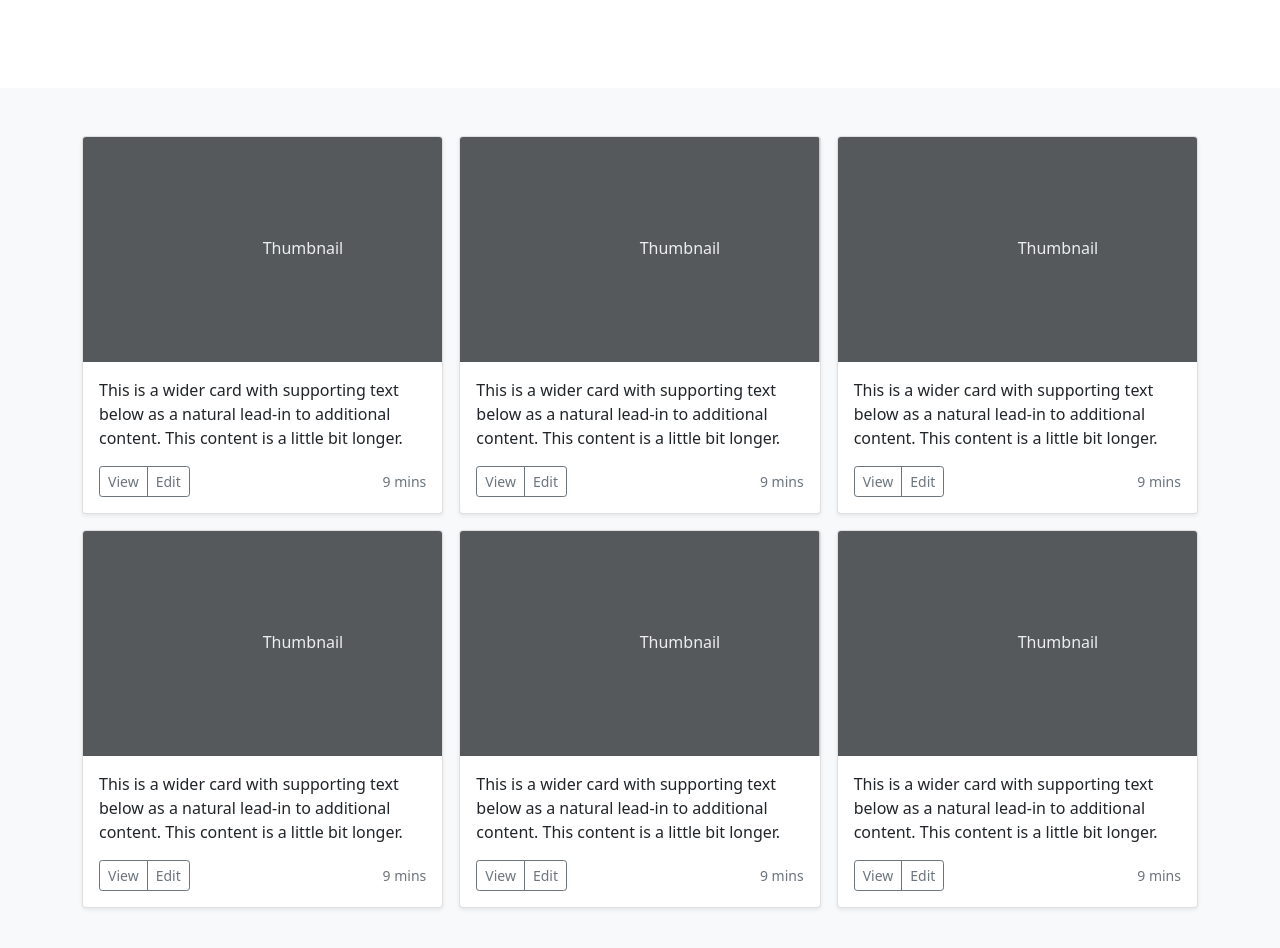
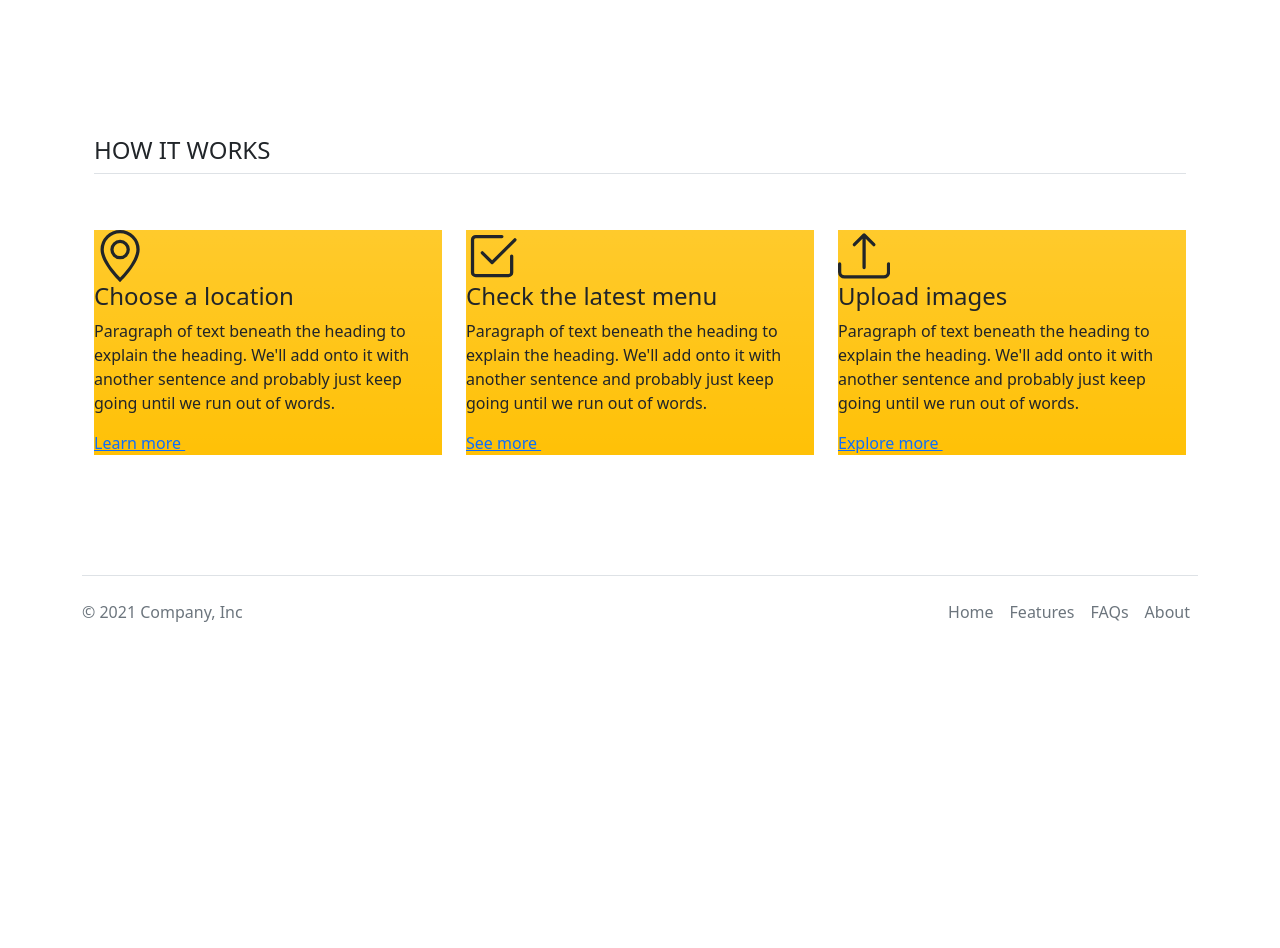
Before and after one commit to kohdc1723/MENU.IT, a plain HTML site: page index.html in a window 1280 px wide. Shown: the part 360-1308 px from the top of the page. After the commit the page ends 1032 px from the top, so only its background shows below. Drawn offline with nearby package versions, Linux system fonts and the light colour scheme.

Commit message:
Add files via upload
add index.html

```diff
--- a/index.html
+++ b/index.html
@@ -23,27 +23,27 @@
               <a class="nav-link active" aria-current="page" href="#">Home</a>
             </li>
             <li class="nav-item">
+              <a class="nav-link" href="#">Menus</a>
+            </li>
+            <li class="nav-item">
               <a class="nav-link" href="#">Favorites</a>
             </li>
-            <li class="nav-item dropdown">
-              <a class="nav-link dropdown-toggle" href="#" id="navbarDropdown" role="button" data-bs-toggle="dropdown" aria-expanded="false">
-                Dropdown
-              </a>
-              <ul class="dropdown-menu" aria-labelledby="navbarDropdown">
-                <li><a class="dropdown-item" href="#">FAQ</a></li>
-                <li><a class="dropdown-item" href="#">Contact</a></li>
-                <li><hr class="dropdown-divider"></li>
-                <li><a class="dropdown-item" href="#">Something else here</a></li>
-              </ul>
+            <li class="nav-item">
+              <a class="nav-link" href="#">FAQs</a>
+            </li>
+            <li class="nav-item">
+              <a class="nav-link" href="#">About</a>
+            </li>
+            <li class="nav-item">
+              <a class="nav-link" href="#">Contact</a>
           </ul>
           <div class="d-grid gap-2 d-md-flex justify-content-md-end">
-            <button class="btn btn-primary me-md-2" type="button">Login</button>
-            <button class="btn btn-primary" type="button">Sign Up</button>
+            <button class="btn btn-warning me-md-2" type="button">Login</button>
+            <button class="btn btn-warning" type="button">Sign Up</button>
           </div>
         </div>
       </div>
     </nav>
-
 
 <main>
 
@@ -64,110 +64,71 @@
     </div>
   </section>
 
-  <div class="album py-5 bg-light">
-    <div class="container">
-
-      <div class="row row-cols-1 row-cols-sm-2 row-cols-md-3 g-3">
-        <div class="col">
-          <div class="card shadow-sm">
-            <svg class="bd-placeholder-img card-img-top" width="100%" height="225" xmlns="http://www.w3.org/2000/svg" role="img" aria-label="Placeholder: Thumbnail" preserveAspectRatio="xMidYMid slice" focusable="false"><title>Placeholder</title><rect width="100%" height="100%" fill="#55595c"/><text x="50%" y="50%" fill="#eceeef" dy=".3em">Thumbnail</text></svg>
-
-            <div class="card-body">
-              <p class="card-text">This is a wider card with supporting text below as a natural lead-in to additional content. This content is a little bit longer.</p>
-              <div class="d-flex justify-content-between align-items-center">
-                <div class="btn-group">
-                  <button type="button" class="btn btn-sm btn-outline-secondary">View</button>
-                  <button type="button" class="btn btn-sm btn-outline-secondary">Edit</button>
-                </div>
-                <small class="text-muted">9 mins</small>
+  <div class="container px-4 py-5" id="featured-3">
+    <h4 class="pb-2 border-bottom">HOW IT WORKS</h4>
+    <div class="row g-4 py-5 row-cols-1 row-cols-lg-3">
+      <div class="feature col">
+        <div class="feature-icon bg-warning bg-gradient">
+          <svg xmlns="http://www.w3.org/2000/svg" width="15%" height="15%" fill="currentColor" class="bi bi-geo-alt" viewBox="0 0 16 16">
+            <path d="M12.166 8.94c-.524 1.062-1.234 2.12-1.96 3.07A31.493 31.493 0 0 1 8 14.58a31.481 31.481 0 0 1-2.206-2.57c-.726-.95-1.436-2.008-1.96-3.07C3.304 7.867 3 6.862 3 6a5 5 0 0 1 10 0c0 .862-.305 1.867-.834 2.94zM8 16s6-5.686 6-10A6 6 0 0 0 2 6c0 4.314 6 10 6 10z"/>
+            <path d="M8 8a2 2 0 1 1 0-4 2 2 0 0 1 0 4zm0 1a3 3 0 1 0 0-6 3 3 0 0 0 0 6z"/>
+          </svg>
+        <h4>Choose a location</h4>
+        <p>Paragraph of text beneath the heading to explain the heading. We'll add onto it with another sentence and probably just keep going until we run out of words.</p>
+        <a href="#" class="icon-link">
+          Learn more
+          <svg class="bi" width="1em" height="1em"><use xlink:href="#chevron-right"/></svg>
+        </a>
         </div>
       </div>
+
+      <div class="feature col">
+        <div class="feature-icon bg-warning bg-gradient">
+          <svg xmlns="http://www.w3.org/2000/svg" width="15%" height="15%" fill="currentColor" class="bi bi-check2-square" viewBox="0 0 16 16">
+            <path d="M3 14.5A1.5 1.5 0 0 1 1.5 13V3A1.5 1.5 0 0 1 3 1.5h8a.5.5 0 0 1 0 1H3a.5.5 0 0 0-.5.5v10a.5.5 0 0 0 .5.5h10a.5.5 0 0 0 .5-.5V8a.5.5 0 0 1 1 0v5a1.5 1.5 0 0 1-1.5 1.5H3z"/>
+            <path d="m8.354 10.354 7-7a.5.5 0 0 0-.708-.708L8 9.293 5.354 6.646a.5.5 0 1 0-.708.708l3 3a.5.5 0 0 0 .708 0z"/>
+          </svg>
+        <h4>Check the latest menu</h4>
+        <p>Paragraph of text beneath the heading to explain the heading. We'll add onto it with another sentence and probably just keep going until we run out of words.</p>
+        <a href="#" class="icon-link">
+          See more
+          <svg class="bi" width="1em" height="1em"><use xlink:href="#chevron-right"/></svg>
+        </a>
         </div>
       </div>
-        <div class="col">
-          <div class="card shadow-sm">
-            <svg class="bd-placeholder-img card-img-top" width="100%" height="225" xmlns="http://www.w3.org/2000/svg" role="img" aria-label="Placeholder: Thumbnail" preserveAspectRatio="xMidYMid slice" focusable="false"><title>Placeholder</title><rect width="100%" height="100%" fill="#55595c"/><text x="50%" y="50%" fill="#eceeef" dy=".3em">Thumbnail</text></svg>
 
-            <div class="card-body">
-              <p class="card-text">This is a wider card with supporting text below as a natural lead-in to additional content. This content is a little bit longer.</p>
-              <div class="d-flex justify-content-between align-items-center">
-                <div class="btn-group">
-                  <button type="button" class="btn btn-sm btn-outline-secondary">View</button>
-                  <button type="button" class="btn btn-sm btn-outline-secondary">Edit</button>
-                </div>
-                <small class="text-muted">9 mins</small>
-              </div>
-            </div>
-          </div>
-        </div>
-        <div class="col">
-          <div class="card shadow-sm">
-            <svg class="bd-placeholder-img card-img-top" width="100%" height="225" xmlns="http://www.w3.org/2000/svg" role="img" aria-label="Placeholder: Thumbnail" preserveAspectRatio="xMidYMid slice" focusable="false"><title>Placeholder</title><rect width="100%" height="100%" fill="#55595c"/><text x="50%" y="50%" fill="#eceeef" dy=".3em">Thumbnail</text></svg>
-
-            <div class="card-body">
-              <p class="card-text">This is a wider card with supporting text below as a natural lead-in to additional content. This content is a little bit longer.</p>
-              <div class="d-flex justify-content-between align-items-center">
-                <div class="btn-group">
-                  <button type="button" class="btn btn-sm btn-outline-secondary">View</button>
-                  <button type="button" class="btn btn-sm btn-outline-secondary">Edit</button>
-                </div>
-                <small class="text-muted">9 mins</small>
+      <div class="feature col">
+        <div class="feature-icon bg-warning bg-gradient">
+          <svg xmlns="http://www.w3.org/2000/svg" width="15%" height="15%" fill="currentColor" class="bi bi-upload" viewBox="0 0 16 16">
+            <path d="M.5 9.9a.5.5 0 0 1 .5.5v2.5a1 1 0 0 0 1 1h12a1 1 0 0 0 1-1v-2.5a.5.5 0 0 1 1 0v2.5a2 2 0 0 1-2 2H2a2 2 0 0 1-2-2v-2.5a.5.5 0 0 1 .5-.5z"/>
+            <path d="M7.646 1.146a.5.5 0 0 1 .708 0l3 3a.5.5 0 0 1-.708.708L8.5 2.707V11.5a.5.5 0 0 1-1 0V2.707L5.354 4.854a.5.5 0 1 1-.708-.708l3-3z"/>
+          </svg>
+        <h4>Upload images</h4>
+        <p>Paragraph of text beneath the heading to explain the heading. We'll add onto it with another sentence and probably just keep going until we run out of words.</p>
+        <a href="#" class="icon-link">
+          Explore more
+          <svg class="bi" width="1em" height="1em"><use xlink:href="#chevron-right"/></svg>
+        </a>
         </div>
       </div>
     </div>
   </div>
 
-        <div class="col">
-          <div class="card shadow-sm">
-            <svg class="bd-placeholder-img card-img-top" width="100%" height="225" xmlns="http://www.w3.org/2000/svg" role="img" aria-label="Placeholder: Thumbnail" preserveAspectRatio="xMidYMid slice" focusable="false"><title>Placeholder</title><rect width="100%" height="100%" fill="#55595c"/><text x="50%" y="50%" fill="#eceeef" dy=".3em">Thumbnail</text></svg>
+  <div class="container">
+    <footer class="d-flex flex-wrap justify-content-between align-items-center py-3 my-4 border-top">
+      <p class="col-md-4 mb-0 text-muted">&copy; 2021 Company, Inc</p>
 
-            <div class="card-body">
-              <p class="card-text">This is a wider card with supporting text below as a natural lead-in to additional content. This content is a little bit longer.</p>
-              <div class="d-flex justify-content-between align-items-center">
-                <div class="btn-group">
-                  <button type="button" class="btn btn-sm btn-outline-secondary">View</button>
-                  <button type="button" class="btn btn-sm btn-outline-secondary">Edit</button>
-                </div>
-                <small class="text-muted">9 mins</small>
-              </div>
-            </div>
-          </div>
-        </div>
-        <div class="col">
-          <div class="card shadow-sm">
-            <svg class="bd-placeholder-img card-img-top" width="100%" height="225" xmlns="http://www.w3.org/2000/svg" role="img" aria-label="Placeholder: Thumbnail" preserveAspectRatio="xMidYMid slice" focusable="false"><title>Placeholder</title><rect width="100%" height="100%" fill="#55595c"/><text x="50%" y="50%" fill="#eceeef" dy=".3em">Thumbnail</text></svg>
+      <a href="/" class="col-md-4 d-flex align-items-center justify-content-center mb-3 mb-md-0 me-md-auto link-dark text-decoration-none">
+        <svg class="bi me-2" width="40" height="32"><use xlink:href="#bootstrap"/></svg>
+      </a>
 
-            <div class="card-body">
-              <p class="card-text">This is a wider card with supporting text below as a natural lead-in to additional content. This content is a little bit longer.</p>
-              <div class="d-flex justify-content-between align-items-center">
-                <div class="btn-group">
-                  <button type="button" class="btn btn-sm btn-outline-secondary">View</button>
-                  <button type="button" class="btn btn-sm btn-outline-secondary">Edit</button>
-                </div>
-                <small class="text-muted">9 mins</small>
-              </div>
-            </div>
-          </div>
-        </div>
-
-        <div class="col">
-          <div class="card shadow-sm">
-            <svg class="bd-placeholder-img card-img-top" width="100%" height="225" xmlns="http://www.w3.org/2000/svg" role="img" aria-label="Placeholder: Thumbnail" preserveAspectRatio="xMidYMid slice" focusable="false"><title>Placeholder</title><rect width="100%" height="100%" fill="#55595c"/><text x="50%" y="50%" fill="#eceeef" dy=".3em">Thumbnail</text></svg>
-
-            <div class="card-body">
-              <p class="card-text">This is a wider card with supporting text below as a natural lead-in to additional content. This content is a little bit longer.</p>
-              <div class="d-flex justify-content-between align-items-center">
-                <div class="btn-group">
-                  <button type="button" class="btn btn-sm btn-outline-secondary">View</button>
-                  <button type="button" class="btn btn-sm btn-outline-secondary">Edit</button>
-                </div>
-                <small class="text-muted">9 mins</small>
-              </div>
-            </div>
-          </div>
-        </div>
-      </div>
-    </div>
+      <ul class="nav col-md-4 justify-content-end">
+        <li class="nav-item"><a href="#" class="nav-link px-2 text-muted">Home</a></li>
+        <li class="nav-item"><a href="#" class="nav-link px-2 text-muted">Features</a></li>
+        <li class="nav-item"><a href="#" class="nav-link px-2 text-muted">FAQs</a></li>
+        <li class="nav-item"><a href="#" class="nav-link px-2 text-muted">About</a></li>
+      </ul>
+    </footer>
   </div>
 
 </main>
```
Lines whose indentation alone changed are shown as unchanged.
